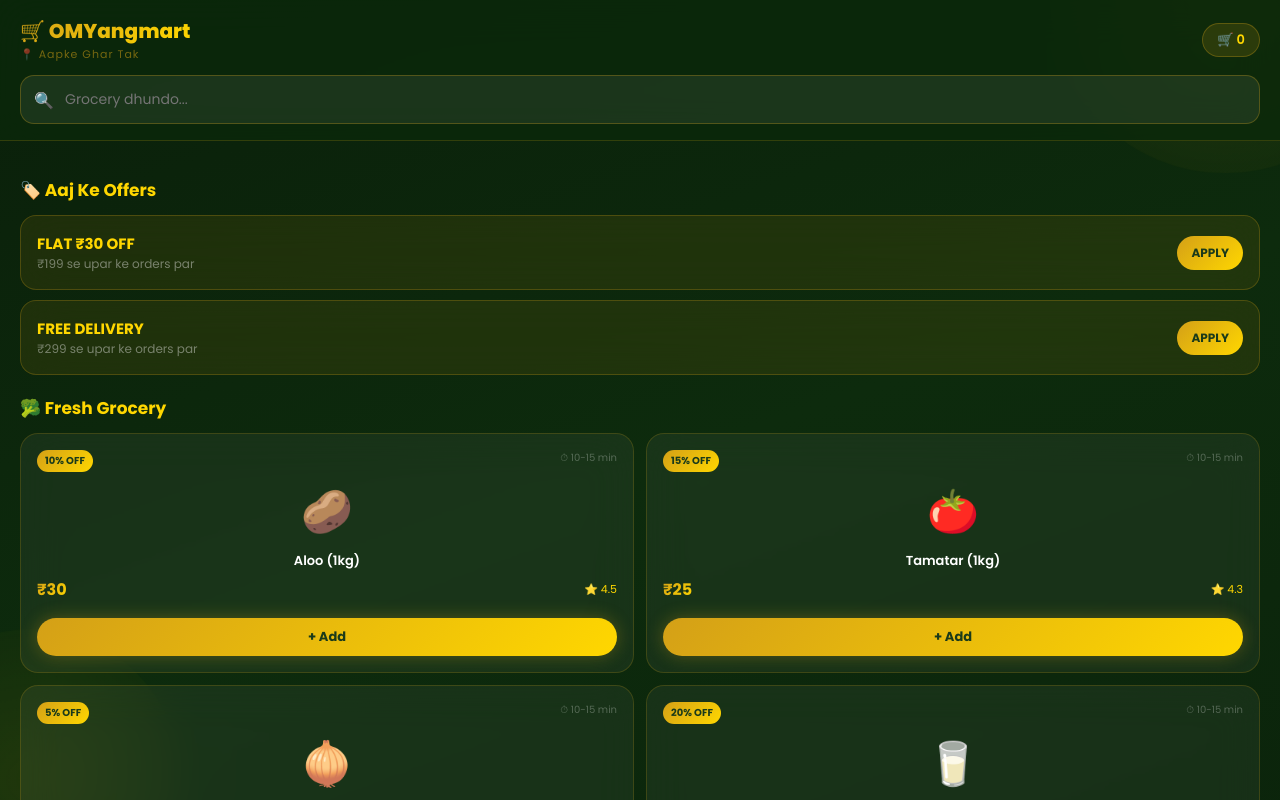
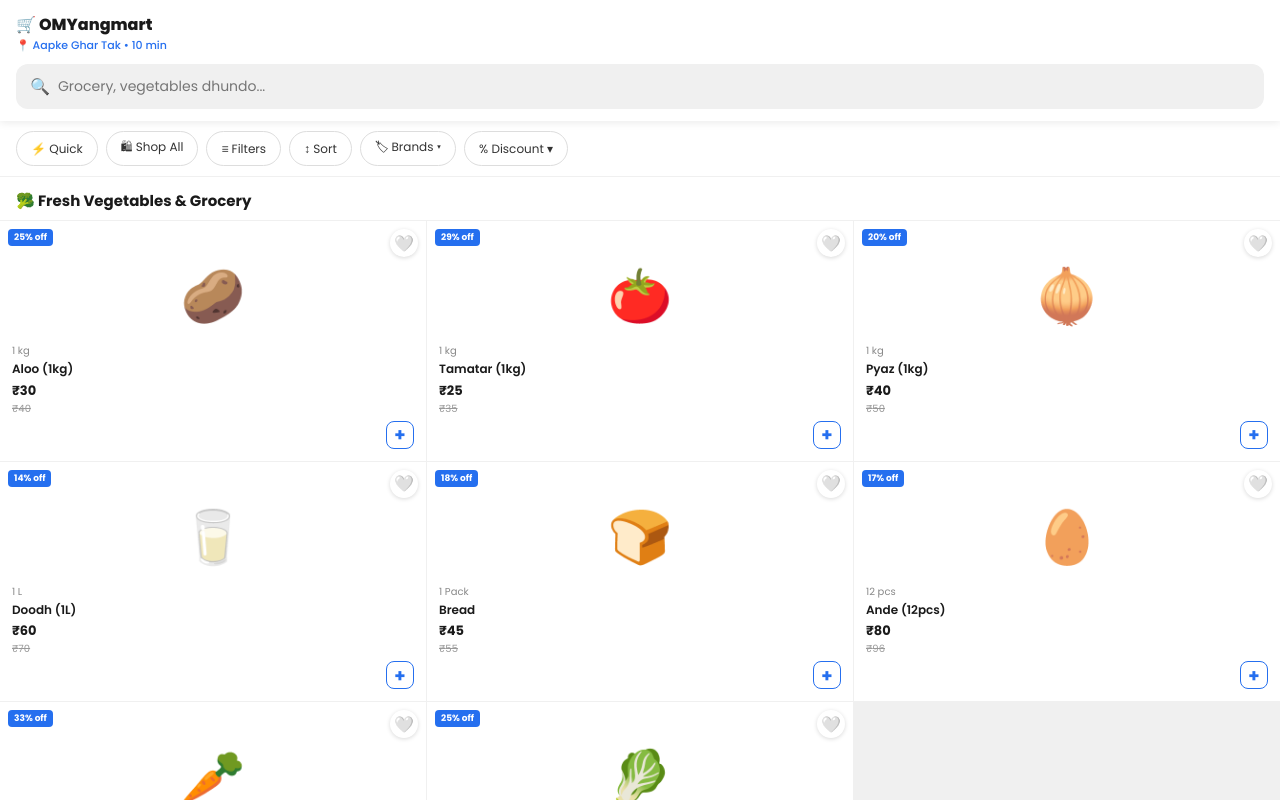
Before and after one commit to ashishkumarbihar2026-alt/omyangmart, a React (Vite) app: page / in a window 1280 px wide. Shown: the top 800 px of the page. Built offline with nearby package versions, Linux system fonts and the light colour scheme.

Commit message:
Update Home.jsx

```diff
--- a/src/pages/Home.jsx
+++ b/src/pages/Home.jsx
@@ -2,109 +2,124 @@ import { useState } from 'react'
 import { useNavigate } from 'react-router-dom'
 
 const products = [
-  { id: 1, name: 'Aloo (1kg)', price: 30, emoji: '🥔', rating: 4.5, time: '10-15 min', off: '10% OFF' },
-  { id: 2, name: 'Tamatar (1kg)', price: 25, emoji: '🍅', rating: 4.3, time: '10-15 min', off: '15% OFF' },
-  { id: 3, name: 'Pyaz (1kg)', price: 40, emoji: '🧅', rating: 4.6, time: '10-15 min', off: '5% OFF' },
-  { id: 4, name: 'Doodh (1L)', price: 60, emoji: '🥛', rating: 4.8, time: '10-15 min', off: '20% OFF' },
-  { id: 5, name: 'Bread', price: 45, emoji: '🍞', rating: 4.2, time: '10-15 min', off: '10% OFF' },
-  { id: 6, name: 'Ande (12pcs)', price: 80, emoji: '🥚', rating: 4.7, time: '10-15 min', off: '12% OFF' },
+  { id: 1, name: 'Aloo (1kg)', price: 30, mrp: 40, emoji: '🥔', rating: 4.5, time: '10 min', off: 25, unit: '1 kg' },
+  { id: 2, name: 'Tamatar (1kg)', price: 25, mrp: 35, emoji: '🍅', rating: 4.3, time: '10 min', off: 29, unit: '1 kg' },
+  { id: 3, name: 'Pyaz (1kg)', price: 40, mrp: 50, emoji: '🧅', rating: 4.6, time: '10 min', off: 20, unit: '1 kg' },
+  { id: 4, name: 'Doodh (1L)', price: 60, mrp: 70, emoji: '🥛', rating: 4.8, time: '10 min', off: 14, unit: '1 L' },
+  { id: 5, name: 'Bread', price: 45, mrp: 55, emoji: '🍞', rating: 4.2, time: '10 min', off: 18, unit: '1 Pack' },
+  { id: 6, name: 'Ande (12pcs)', price: 80, mrp: 96, emoji: '🥚', rating: 4.7, time: '10 min', off: 17, unit: '12 pcs' },
+  { id: 7, name: 'Gajar (500g)', price: 20, mrp: 30, emoji: '🥕', rating: 4.4, time: '10 min', off: 33, unit: '500 g' },
+  { id: 8, name: 'Palak (250g)', price: 15, mrp: 20, emoji: '🥬', rating: 4.1, time: '10 min', off: 25, unit: '250 g' },
 ]
 
 const styles = `
-  @import url('https://fonts.googleapis.com/css2?family=Poppins:wght@300;400;600;700;800&display=swap');
+  @import url('https://fonts.googleapis.com/css2?family=Poppins:wght@300;400;500;600;700;800&display=swap');
   *{margin:0;padding:0;box-sizing:border-box}
-  body{font-family:'Poppins',sans-serif}
-  @keyframes float1{0%,100%{transform:translate(0,0)}50%{transform:translate(30px,-40px)}}
-  @keyframes float2{0%,100%{transform:translate(0,0)}50%{transform:translate(-20px,30px)}}
-  @keyframes fadeUp{from{opacity:0;transform:translateY(20px)}to{opacity:1;transform:translateY(0)}}
-  @keyframes pulse{0%,100%{box-shadow:0 0 15px #d4a01744}50%{box-shadow:0 0 30px #d4a017aa}}
-  .orb1{position:fixed;width:350px;height:350px;border-radius:50%;background:radial-gradient(circle,#d4a01720,transparent);top:-150px;right:-100px;animation:float1 8s ease-in-out infinite;pointer-events:none;z-index:0}
-  .orb2{position:fixed;width:300px;height:300px;border-radius:50%;background:radial-gradient(circle,#ffd70015,transparent);bottom:-100px;left:-100px;animation:float2 10s ease-in-out infinite;pointer-events:none;z-index:0}
-  .search-bar{width:100%;padding:13px 16px 13px 44px;border-radius:14px;border:1px solid rgba(212,160,23,0.3);background:rgba(255,255,255,0.07);color:white;font-size:14px;font-family:'Poppins',sans-serif;outline:none;box-sizing:border-box}
-  .offer-badge{background:linear-gradient(135deg,#d4a017,#ffd700);color:#1a3a1a;font-size:10px;font-weight:700;padding:3px 8px;border-radius:20px}
-  .card{background:rgba(255,255,255,0.05);backdrop-filter:blur(20px);border:1px solid rgba(212,160,23,0.2);border-radius:18px;padding:16px;animation:fadeUp 0.4s ease forwards;transition:transform 0.3s;cursor:pointer}
-  .card:active{transform:scale(0.97)}
-  .add-btn{background:linear-gradient(135deg,#d4a017,#ffd700);color:#1a3a1a;border:none;padding:9px 0;border-radius:25px;font-weight:700;font-size:13px;width:100%;cursor:pointer;margin-top:10px;font-family:'Poppins',sans-serif;animation:pulse 2s infinite}
-  .cart-fab{position:fixed;bottom:24px;right:20px;background:linear-gradient(135deg,#d4a017,#ffd700);color:#1a3a1a;border:none;padding:14px 20px;border-radius:30px;font-weight:700;font-size:15px;cursor:pointer;z-index:100;box-shadow:0 8px 30px #d4a01755;font-family:'Poppins',sans-serif}
-  .section-title{font-size:17px;font-weight:700;margin:20px 0 12px;color:#ffd700}
-  .offer-card{background:rgba(212,160,23,0.1);backdrop-filter:blur(20px);border:1px solid rgba(212,160,23,0.25);border-radius:16px;padding:16px;margin-bottom:10px;display:flex;justify-content:space-between;align-items:center}
-  .apply-btn{background:linear-gradient(135deg,#d4a017,#ffd700);color:#1a3a1a;padding:8px 14px;border-radius:20px;font-size:12px;font-weight:700;border:none;cursor:pointer;font-family:'Poppins',sans-serif}
+  body{font-family:'Poppins',sans-serif;background:#f8f8f8}
+  .header{background:white;padding:12px 16px;position:sticky;top:0;z-index:100;box-shadow:0 2px 8px rgba(0,0,0,0.08)}
+  .search-box{display:flex;align-items:center;background:#f0f0f0;border-radius:12px;padding:10px 14px;gap:8px}
+  .search-input{border:none;background:transparent;font-size:14px;font-family:'Poppins',sans-serif;outline:none;width:100%;color:#333}
+  .filter-bar{display:flex;gap:8px;padding:10px 16px;overflow-x:auto;background:white;border-bottom:1px solid #f0f0f0}
+  .filter-btn{border:1px solid #ddd;background:white;padding:6px 14px;border-radius:20px;font-size:12px;font-family:'Poppins',sans-serif;white-space:nowrap;color:#333;cursor:pointer;display:flex;align-items:center;gap:4px}
+  .product-grid{display:grid;grid-template-columns:1fr 1fr 1fr;gap:1px;background:#f0f0f0;padding:0}
+  .product-card{background:white;padding:12px;position:relative;cursor:pointer}
+  .product-card:active{background:#fafafa}
+  .discount-badge{position:absolute;top:8px;left:8px;background:#256fef;color:white;font-size:9px;font-weight:700;padding:2px 6px;border-radius:4px}
+  .wishlist-btn{position:absolute;top:8px;right:8px;background:white;border:none;font-size:16px;cursor:pointer;width:28px;height:28px;border-radius:50%;display:flex;align-items:center;justify-content:center;box-shadow:0 1px 4px rgba(0,0,0,0.15)}
+  .add-btn{position:absolute;bottom:12px;right:12px;background:white;border:1.5px solid #256fef;color:#256fef;width:28px;height:28px;border-radius:8px;font-size:18px;font-weight:700;cursor:pointer;display:flex;align-items:center;justify-content:center;font-family:'Poppins',sans-serif}
+  .added-btn{position:absolute;bottom:12px;right:12px;background:#256fef;border:none;color:white;border-radius:8px;font-size:12px;font-weight:700;cursor:pointer;display:flex;align-items:center;padding:4px 8px;gap:4px;font-family:'Poppins',sans-serif}
+  .cart-bar{position:fixed;bottom:0;left:0;right:0;background:#256fef;padding:14px 20px;display:flex;justify-content:space-between;align-items:center;z-index:200}
+  .view-cart-btn{background:white;color:#256fef;border:none;padding:8px 16px;border-radius:8px;font-weight:700;font-size:14px;cursor:pointer;font-family:'Poppins',sans-serif;display:flex;align-items:center;gap:6px}
+  .section-title{padding:12px 16px 8px;font-size:15px;font-weight:700;color:#1a1a1a;background:white;border-bottom:1px solid #f0f0f0}
 `
 
 export default function Home() {
-  const [cart, setCart] = useState([])
+  const [cart, setCart] = useState({})
   const [search, setSearch] = useState('')
   const navigate = useNavigate()
 
   const filtered = products.filter(p => p.name.toLowerCase().includes(search.toLowerCase()))
+  const totalItems = Object.values(cart).reduce((a, b) => a + b, 0)
+  const totalPrice = products.reduce((sum, p) => sum + (cart[p.id] || 0) * p.price, 0)
 
-  const addToCart = (product) => setCart([...cart, product])
+  const addItem = (id) => setCart(prev => ({ ...prev, [id]: (prev[id] || 0) + 1 }))
+  const removeItem = (id) => setCart(prev => ({ ...prev, [id]: Math.max((prev[id] || 0) - 1, 0) }))
 
   return (
-    <div style={{ background: 'linear-gradient(160deg,#0a1f0a 0%,#0d2b0d 40%,#0a1f0a 100%)', minHeight: '100vh', color: 'white', paddingBottom: '100px', fontFamily: 'Poppins,sans-serif' }}>
+    <div style={{ background: '#f8f8f8', minHeight: '100vh', fontFamily: 'Poppins,sans-serif', paddingBottom: totalItems > 0 ? '70px' : '0' }}>
       <style>{styles}</style>
-      <div className="orb1" /><div className="orb2" />
 
       {/* Header */}
-      <div style={{ background: 'rgba(10,40,10,0.8)', backdropFilter: 'blur(20px)', borderBottom: '1px solid rgba(212,160,23,0.2)', padding: '16px 20px', position: 'sticky', top: 0, zIndex: 50 }}>
-        <div style={{ display: 'flex', justifyContent: 'space-between', alignItems: 'center', marginBottom: '12px' }}>
-          <div>
-            <div style={{ fontSize: '20px', fontWeight: '800', background: 'linear-gradient(135deg,#d4a017,#ffd700)', WebkitBackgroundClip: 'text', WebkitTextFillColor: 'transparent' }}>🛒 OMYangmart</div>
-            <div style={{ fontSize: '11px', color: '#d4a01788', letterSpacing: '1px' }}>📍 Aapke Ghar Tak</div>
-          </div>
-          <div style={{ background: 'rgba(212,160,23,0.15)', border: '1px solid rgba(212,160,23,0.3)', borderRadius: '20px', padding: '6px 14px', fontSize: '13px', fontWeight: '600', color: '#ffd700' }}>
-            🛒 {cart.length}
+      <div className="header">
+        <div style={{ display: 'flex', alignItems: 'center', gap: '10px', marginBottom: '10px' }}>
+          <div style={{ flex: 1 }}>
+            <div style={{ fontSize: '16px', fontWeight: '800', color: '#1a1a1a' }}>🛒 OMYangmart</div>
+            <div style={{ fontSize: '11px', color: '#256fef', fontWeight: '500' }}>📍 Aapke Ghar Tak • 10 min</div>
           </div>
         </div>
-        <div style={{ position: 'relative' }}>
-          <span style={{ position: 'absolute', left: '14px', top: '50%', transform: 'translateY(-50%)', fontSize: '16px' }}>🔍</span>
-          <input className="search-bar" placeholder="Grocery dhundo..." value={search} onChange={e => setSearch(e.target.value)} />
+        <div className="search-box">
+          <span style={{ fontSize: '16px', color: '#888' }}>🔍</span>
+          <input className="search-input" placeholder="Grocery, vegetables dhundo..." value={search} onChange={e => setSearch(e.target.value)} />
+          {search && <span style={{ fontSize: '16px', cursor: 'pointer', color: '#888' }} onClick={() => setSearch('')}>✕</span>}
         </div>
       </div>
 
-      <div style={{ padding: '16px 20px', position: 'relative', zIndex: 1 }}>
-        {/* Offers */}
-        <div className="section-title">🏷️ Aaj Ke Offers</div>
-        <div className="offer-card">
-          <div>
-            <div style={{ fontWeight: '700', fontSize: '15px', color: '#ffd700' }}>FLAT ₹30 OFF</div>
-            <div style={{ fontSize: '12px', color: '#ffffff66' }}>₹199 se upar ke orders par</div>
-          </div>
-          <button className="apply-btn">APPLY</button>
-        </div>
-        <div className="offer-card">
-          <div>
-            <div style={{ fontWeight: '700', fontSize: '15px', color: '#ffd700' }}>FREE DELIVERY</div>
-            <div style={{ fontSize: '12px', color: '#ffffff66' }}>₹299 se upar ke orders par</div>
-          </div>
-          <button className="apply-btn">APPLY</button>
+      {/* Filter Bar */}
+      <div className="filter-bar">
+        <button className="filter-btn">⚡ Quick</button>
+        <button className="filter-btn">🛍 Shop All</button>
+        <button className="filter-btn">≡ Filters</button>
+        <button className="filter-btn">↕ Sort</button>
+        <button className="filter-btn">🏷 Brands ▾</button>
+        <button className="filter-btn">% Discount ▾</button>
       </div>
 
-        {/* Products */}
-        <div className="section-title">🥦 Fresh Grocery</div>
-        <div style={{ display: 'grid', gridTemplateColumns: '1fr 1fr', gap: '12px' }}>
-          {filtered.map((p, i) => (
-            <div key={p.id} className="card" style={{ animationDelay: `${i * 0.08}s` }}>
-              <div style={{ display: 'flex', justifyContent: 'space-between', alignItems: 'flex-start', marginBottom: '8px' }}>
-                <span className="offer-badge">{p.off}</span>
-                <span style={{ fontSize: '10px', color: '#ffffff44' }}>⏱ {p.time}</span>
+      {/* Results text */}
+      {search && (
+        <div style={{ padding: '8px 16px', fontSize: '12px', color: '#666', background: 'white', borderBottom: '1px solid #f0f0f0' }}>
+          Showing results for '<span style={{ color: '#256fef', fontWeight: '600' }}>{search}</span>'
         </div>
-              <div style={{ fontSize: '42px', textAlign: 'center', margin: '8px 0' }}>{p.emoji}</div>
-              <div style={{ fontWeight: '600', fontSize: '13px', textAlign: 'center' }}>{p.name}</div>
-              <div style={{ display: 'flex', justifyContent: 'space-between', alignItems: 'center', margin: '6px 0' }}>
-                <span style={{ background: 'linear-gradient(135deg,#d4a017,#ffd700)', WebkitBackgroundClip: 'text', WebkitTextFillColor: 'transparent', fontWeight: '700', fontSize: '16px' }}>₹{p.price}</span>
-                <span style={{ fontSize: '11px', color: '#ffd700' }}>⭐ {p.rating}</span>
+      )}
+
+      {/* Section Title */}
+      <div className="section-title">🥦 Fresh Vegetables & Grocery</div>
+
+      {/* Product Grid */}
+      <div className="product-grid">
+        {filtered.map(p => (
+          <div key={p.id} className="product-card">
+            <span className="discount-badge">{p.off}% off</span>
+            <button className="wishlist-btn">🤍</button>
+            <div style={{ fontSize: '52px', textAlign: 'center', margin: '24px 0 8px' }}>{p.emoji}</div>
+            <div style={{ fontSize: '10px', color: '#888', marginBottom: '2px' }}>{p.unit}</div>
+            <div style={{ fontSize: '12px', fontWeight: '600', color: '#1a1a1a', marginBottom: '4px', lineHeight: '1.3' }}>{p.name}</div>
+            <div style={{ fontSize: '13px', fontWeight: '700', color: '#1a1a1a' }}>₹{p.price}</div>
+            <div style={{ fontSize: '10px', color: '#999', textDecoration: 'line-through' }}>₹{p.mrp}</div>
+            <div style={{ height: '32px' }} />
+            {cart[p.id] > 0 ? (
+              <div className="added-btn">
+                <span onClick={() => removeItem(p.id)} style={{ cursor: 'pointer', fontSize: '14px' }}>−</span>
+                <span>{cart[p.id]}</span>
+                <span onClick={() => addItem(p.id)} style={{ cursor: 'pointer', fontSize: '14px' }}>+</span>
               </div>
-              <button className="add-btn" onClick={() => addToCart(p)}>+ Add</button>
+            ) : (
+              <button className="add-btn" onClick={() => addItem(p.id)}>+</button>
+            )}
           </div>
         ))}
       </div>
+
+      {/* Cart Bar */}
+      {totalItems > 0 && (
+        <div className="cart-bar">
+          <div>
+            <div style={{ color: 'white', fontWeight: '700', fontSize: '14px' }}>{totalItems} items • ₹{totalPrice}</div>
+            <div style={{ color: 'rgba(255,255,255,0.7)', fontSize: '11px' }}>Extra charges may apply</div>
           </div>
-
-      {cart.length > 0 && (
-        <button className="cart-fab" onClick={() => navigate('/cart')}>
-          🛒 {cart.length} items · Cart Dekho →
+          <button className="view-cart-btn" onClick={() => navigate('/cart')}>
+            View Cart →
           </button>
+        </div>
       )}
     </div>
   )
```
Lines whose indentation alone changed are shown as unchanged.
